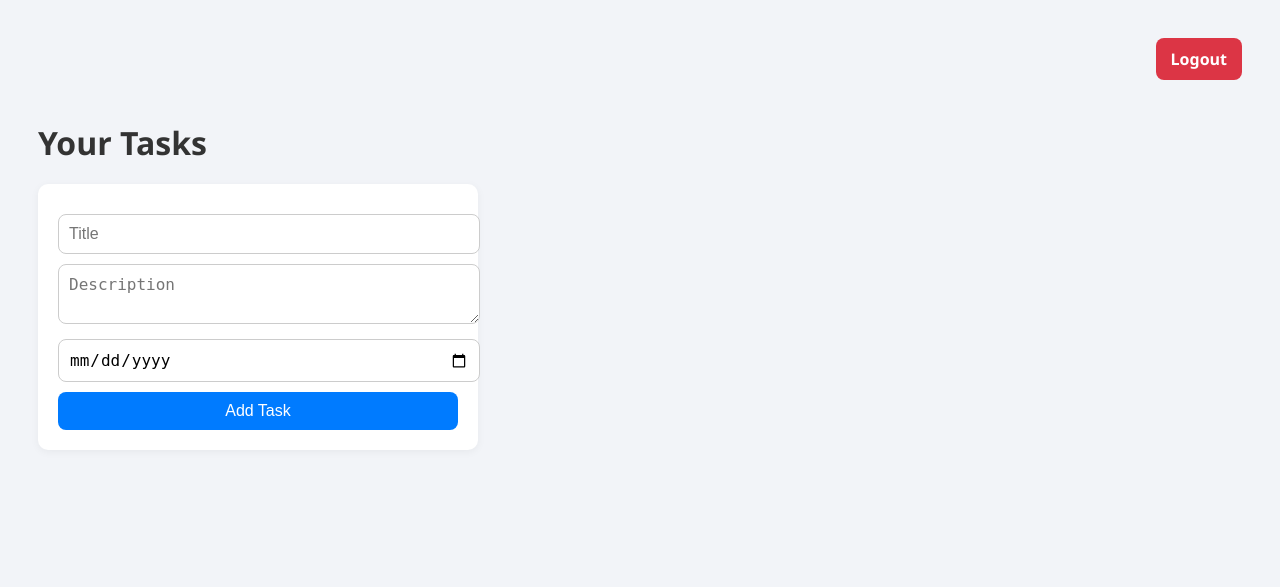
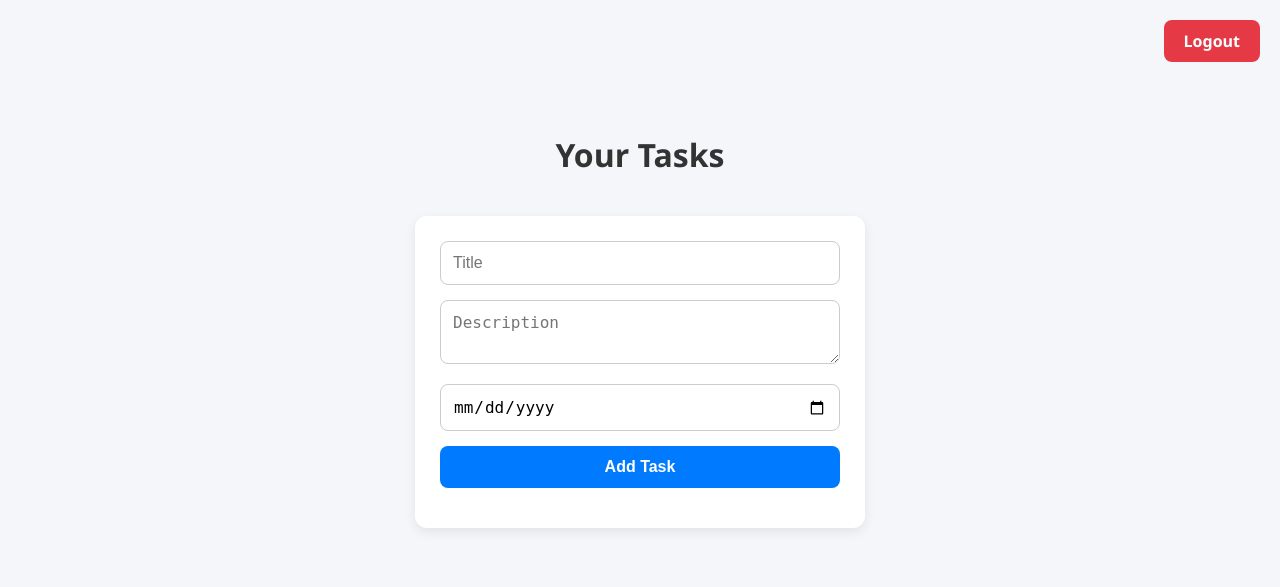
Before and after one commit to ReevaShenoy/Task-Management-System, a PHP site: page /dashboard.php in a window 1280 px wide. Shown: the top 587 px of the page. Run offline with PHP 8.4, Linux system fonts and the light colour scheme; the visitor is signed in with stand-in values (Sample User, id 1); data that the repository does not hold is empty.

Commit message:
final edits

```diff
--- a/dashboard.php
+++ b/dashboard.php
@@ -23,14 +23,17 @@ $tasks = $stmt->fetchAll(PDO::FETCH_ASSOC);
         <a href="backend/logout.php" class="logout-button">Logout</a>
     </div>
 
+    <div class="dashboard-container">
         <h1>Your Tasks</h1>
 
+        <div class="form-wrapper">
             <form action="backend/add_task.php" method="post" class="task-form">
                 <input type="text" name="title" placeholder="Title" required>
                 <textarea name="description" placeholder="Description"></textarea>
                 <input type="date" name="due_date">
                 <button type="submit">Add Task</button>
             </form>
+        </div>
 
         <?php foreach ($tasks as $row): ?>
             <div class="task">
@@ -43,6 +46,6 @@ $tasks = $stmt->fetchAll(PDO::FETCH_ASSOC);
                 </div>
             </div>
         <?php endforeach; ?>
-
+    </div>
 </body>
 </html>
--- a/style.css
+++ b/style.css
@@ -1,99 +1,107 @@
+/* General body styling */
 body {
-    font-family: 'Segoe UI', Tahoma, sans-serif;
-    background: #f2f4f8;
-    padding: 30px;
+    margin: 0;
+    font-family: 'Segoe UI', Tahoma, Geneva, Verdana, sans-serif;
+    background-color: #f4f6fa;
     color: #333;
 }
 
-h1 {
-    margin-bottom: 20px;
+/* Header with logout button */
+.header {
+    display: flex;
+    justify-content: flex-end;
+    padding: 20px;
 }
 
-.task-form {
-    background: #fff;
-    padding: 20px;
-    border-radius: 10px;
-    box-shadow: 0 2px 8px rgba(0, 0, 0, 0.05);
-    margin-bottom: 30px;
-    max-width: 400px;
+.logout-button {
+    background-color: #e63946;
+    color: white;
+    padding: 10px 20px;
+    border-radius: 8px;
+    text-decoration: none;
+    font-weight: bold;
+    transition: background-color 0.3s;
 }
 
+.logout-button:hover {
+    background-color: #c62828;
+}
+
+/* Center container for all content */
+.dashboard-container {
+    display: flex;
+    flex-direction: column;
+    align-items: center;
+    padding: 30px;
+}
+
+/* Centered form styling */
+.form-wrapper {
+    max-width: 400px;
+    width: 100%;
+    margin: 30px auto;
+    background-color: white;
+    padding: 25px;
+    border-radius: 12px;
+    box-shadow: 0 4px 12px rgba(0, 0, 0, 0.08);
+}
+
+/* Form input fields */
 .task-form input,
 .task-form textarea,
 .task-form button {
     width: 100%;
-    padding: 10px;
-    margin-top: 10px;
+    margin-bottom: 15px;
+    padding: 12px;
     font-size: 1rem;
     border: 1px solid #ccc;
     border-radius: 8px;
+    box-sizing: border-box;
 }
 
 .task-form button {
     background-color: #007bff;
     color: white;
     border: none;
+    font-weight: bold;
     cursor: pointer;
+    transition: background-color 0.3s;
 }
 
 .task-form button:hover {
     background-color: #0056b3;
 }
 
+/* Task cards */
 .task {
-    background: #fff;
-    padding: 15px 20px;
+    background-color: white;
+    padding: 20px;
     border-radius: 10px;
-    margin-bottom: 20px;
-    box-shadow: 0 1px 5px rgba(0, 0, 0, 0.05);
+    margin: 15px 0;
+    box-shadow: 0 2px 8px rgba(0, 0, 0, 0.05);
+    width: 100%;
+    max-width: 600px;
 }
 
-.task h3 {
-    margin: 0 0 5px 0;
-}
-
+/* Task actions */
 .actions {
     margin-top: 10px;
 }
 
 .actions a {
+    margin-right: 12px;
     color: #007bff;
-    margin-right: 15px;
     text-decoration: none;
+    font-weight: bold;
 }
 
 .actions a:hover {
     text-decoration: underline;
 }
 
-.logout {
-    display: inline-block;
-    margin-top: 20px;
-    color: #dc3545;
-    text-decoration: none;
+/* Heading */
+h1 {
+    text-align: center;
+    font-size: 2rem;
+    margin-bottom: 10px;
 }
-
-.logout:hover {
-    text-decoration: underline;
-}
-
-.header {
-    display: flex;
-    justify-content: flex-end;
-    padding-bottom: 20px;
-}
-
-.logout-button {
-    background-color: #dc3545;
-    color: white;
-    padding: 10px 15px;
-    border: none;
-    border-radius: 8px;
-    text-decoration: none;
-    font-weight: bold;
-    transition: background 0.3s ease;
-}
-
-.logout-button:hover {
-    background-color: #c82333;
-}
```
Lines whose indentation alone changed are shown as unchanged.
